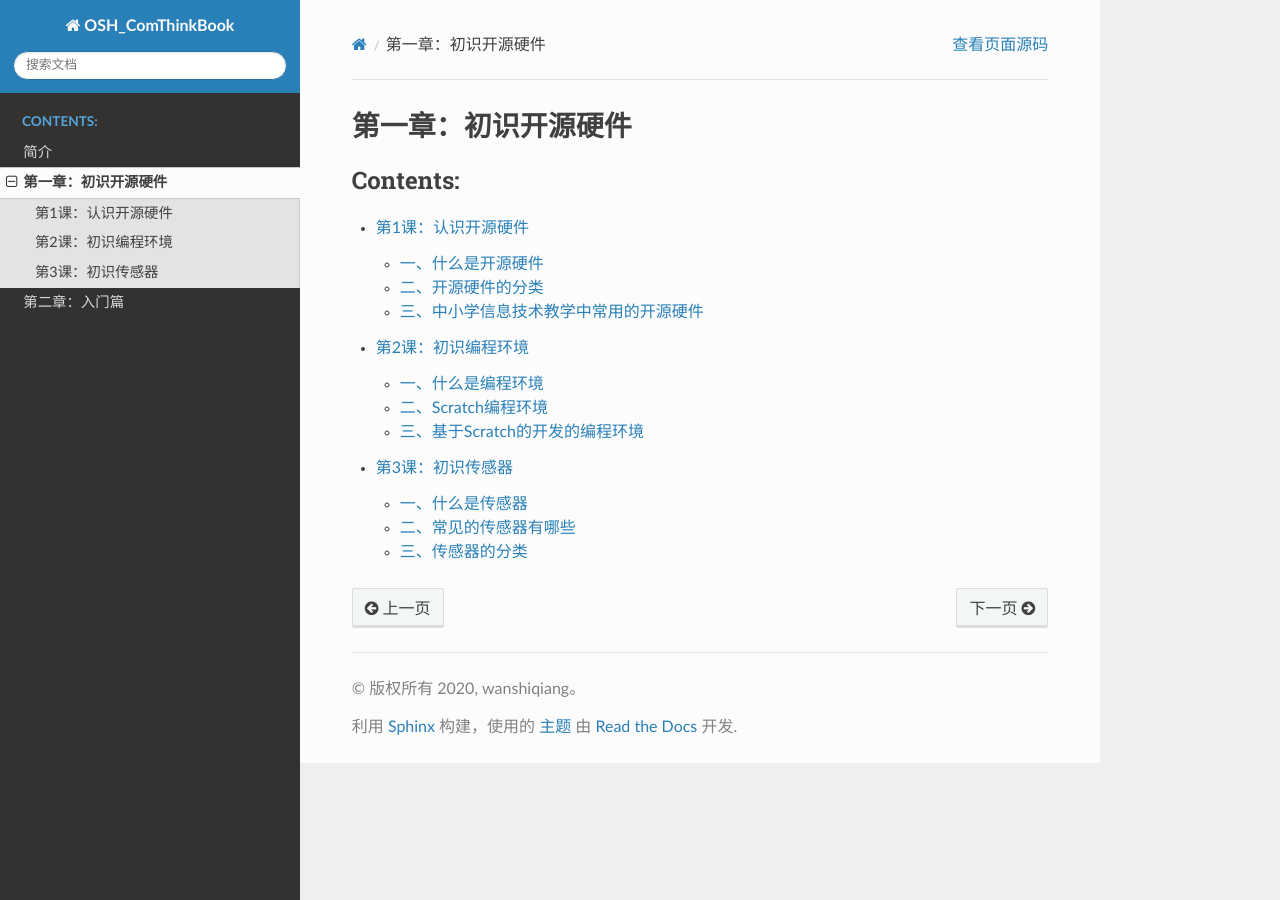
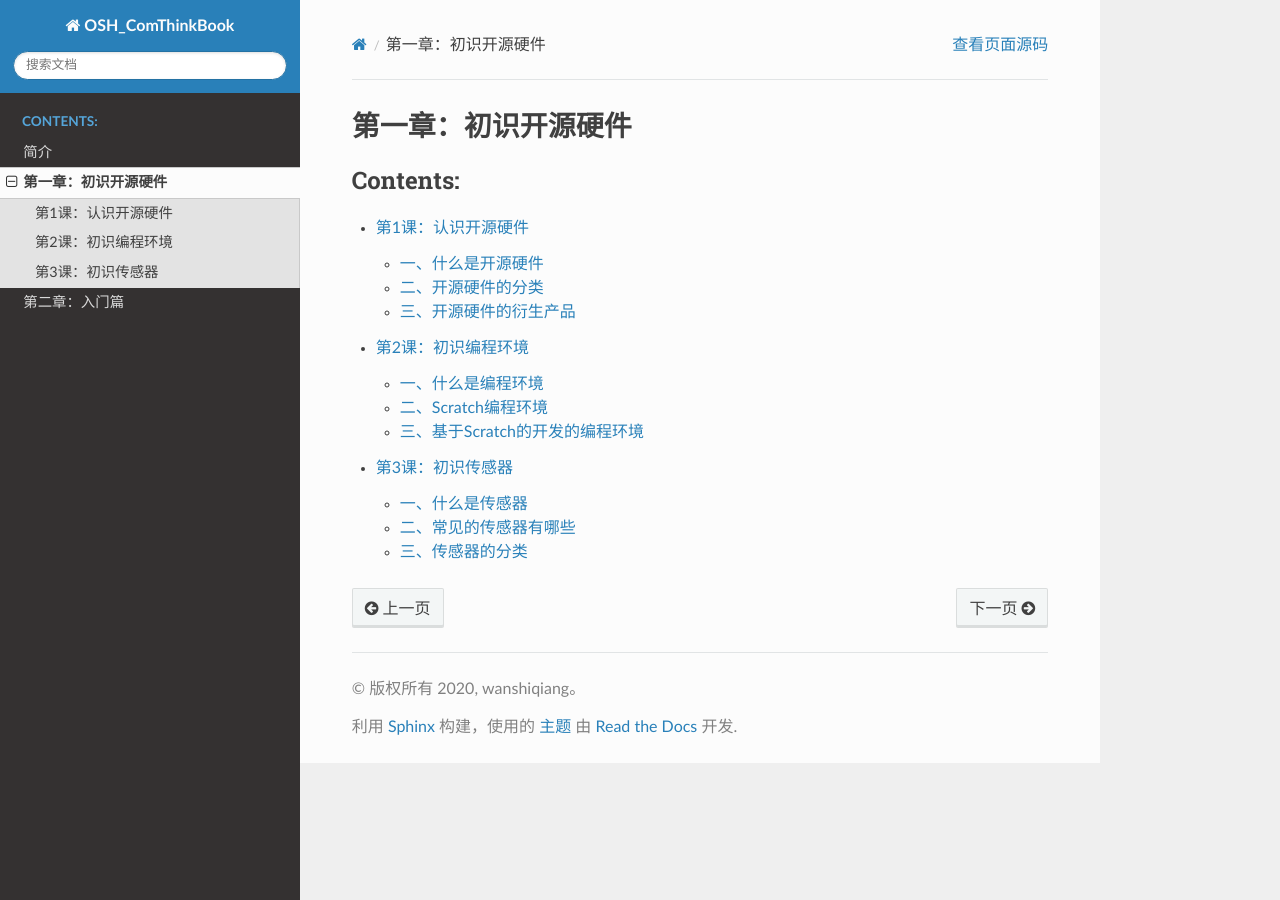
Before and after one commit to wanshiqiang/OSH_ComThinkBook, a Sphinx documentation site: the page built from source/bookDirs/dirPart1.rst, in a window 1280 px wide. Built offline with Sphinx 7.4.7 and the Read the Docs theme 2.0.0, drawn with Linux system fonts in a browser that asks for light colours; part of the change alters nothing that is shown.

```diff
--- a/source/bookChapters/part1/part1_1.md
+++ b/source/bookChapters/part1/part1_1.md
@@ -5,20 +5,39 @@
 截取百度百科词条中的定义如下：
 >[百度百科](https://baike.baidu.com/item/开源硬件/2605144?fr=aladdin)：开源硬件指与自由及开放原始码软件相同方式设计的计算机和电子硬件。主要是用来反映自由释放详细信息的硬件设计，如电路图、材料清单和电路板布局数据，通常使用开源软件来驱动硬件。
 
+确实，看了这个样的定义还是令人对“开源硬件”一头雾水，对吧？下面帮助大家来理解一下。
+
+我相信大家对“硬件”一词并不陌生，陌生的是“开源”，我们先来说说它的反义词“闭源”。
+
+* 什么是**闭源**
+
+  * 我们如果把开发计算机/电子产品比作是画画，因为每一个人的技能、设计灵感都不一样，所以画出画也不会完全一致，同样不同公司设计电子产品也是如此，很多公司都会选择把自己的技术专利等资源保护起来，即**闭源**，如著名的苹果公司旗下的电脑、iPhone都是闭源的。
+  * 但**闭源**往往会让强者更强，甚至出现垄断。没有竞争对手、一家独大的局面对整个电子产业的发展来说可以不是什么好事？所以有些崇尚自由的伟大人士，愿意开放出自己的资源，供人们使用。
+
+* 什么是**开源**
+  * 开源，可以理解为“开放自己的资源”的意思。
+  * 开源是自由使用的，但也不完全等同于免费。
+  * 开源，使用维护的人多了，开源产品自然就越来越好了。
+
+* 什么是**开源硬件**
+  * 试着再去看看百度百科关于**开源硬件**的定义吧。
+  * 通俗来说，就是将硬件的设计方案公布与众，大家都可以根据它的电路图、材料清单和电路板布局数据等资料来使用它、完善它。
+
 ## 二、开源硬件的分类
 
-* Arduino
+* 开源硬件鼻祖：Arduino
+
 >[百度百科](https://baike.baidu.com/item/Arduino)：Arduino是一款便捷灵活、方便上手的开源电子原型平台。包含硬件（各种型号的Arduino板）和软件（ArduinoIDE)。
 
 ![Arduino UNO主板.png](https://wansq.oss-cn-shanghai.aliyuncs.com/img/20200223144656-2020-2-23-14-46-57.png)
 
-* Micro:bit
+* 开源硬件新秀：Micro:bit
 
-* 树莓派
+* 开源硬件巨人：树莓派
 
-## 三、中小学信息技术教学中常用的开源硬件
+## 三、开源硬件的衍生产品
 
-开源是自由的，任何人都可以自由的使用开源的资源，随着STEAM教育、创客教育的开展，国内有很多公司基于开源硬件进行二次开发了自己的主板，以方便中小学生学习开源硬件，虽然很多主板的接线、编程环境各有特色，但其电路原理、编程方法都是大同小异的，希望读者可以做到一通百通、举一反三。
+开源是自由的，任何人都可以自由的使用开源的资源，随着STEAM教育、创客教育的开展，国内有很多公司基于开源硬件进行二次开发了自己的主板，以方便中小学生学习开源硬件，虽然很多主板的接线、编程环境各有特色，但其电路原理、编程方法都是大同小异的，希望读者通过本教程的学习，可以掌握开源硬件编程的通用方法，举一反三地使用开源硬件。
 
 本教程主要基于以下几种主板编写：
 
```
